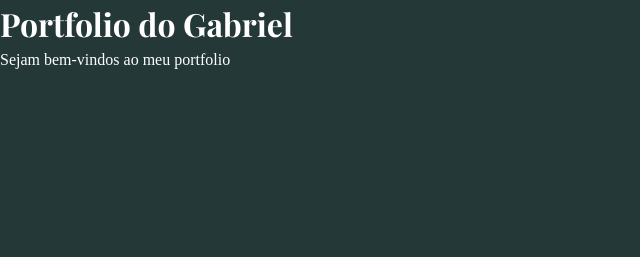
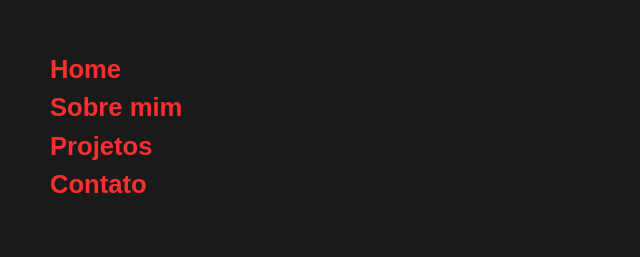
Before and after one commit to Posselinha/portfolio, a plain HTML site: page index.html in a window 1280 px wide. Shown: the whole page, without its empty margins (0-640 px from the left). Drawn offline with nearby package versions, Linux system fonts and the light colour scheme; a web font is replaced by a local one.

Commit message:
redefinição das cores e estilização do projeto da navbar

```diff
--- a/css/base/typography.css
+++ /dev/null
@@ -1,22 +0,0 @@
-@import url('https://fonts.googleapis.com/css2?family=Bungee+Spice&family=Playfair+Display:ital,wght@0,400..900;1,400..900&family=Roboto:ital,wght@0,100;0,300;0,400;0,500;0,700;0,900;1,100;1,300;1,400;1,500;1,700;1,900&display=swap');
-
-:root {
-    --font-heading: "Playfair Display", serif;
-    --font-body:    "Lora", serif;
-    --font-accent:  "Source Sans 3", sans-serif;
-}
-
-body {
-    font-family: var(--font-body);
-    font-weight: 400;
-}
-
-h1 {
-    font-family: var(--font-heading);
-    font-weight: 700;
-}
-
-nav, button {
-    font-family: var(--font-accent);
-    font-weight: 600;
-}
--- a/css/main.css
+++ /dev/null
@@ -1,7 +0,0 @@
-/* Import base styles */
-@import "base/reset.css";
-@import "base/typography.css";
-@import "base/base.css";
-
-/* Import utilities */
-@import "./utilities/variables.css";
--- a/css/utilities/variables.css
+++ /dev/null
@@ -1,31 +0,0 @@
-:root {
-    /* Primary Colors */
-    --primary-accent:   #B1FA63; /* buttons, highlights, links */
-    --secondary-accent: #FE7733; /* call-to-action, hover states */
-    --tertiary-accent:  #B2A1FF; /* subtle highlights, borders */
-    --primary-bg:       #243837; /* Primary background or dark text */
-    --secondary-bg:     #D1D1D1; /* secondary backgrounds, dividers*/
-    --primary-white:    #FFFFFF; /* Background, text on dark backgrounds */
-
-    /* Variations and Shades */
-    --shade-primary-accent:   #8ACB4F; /* Hover state for lime green buttons or icons */
-    --shade-primary-bg:       #4A6B6A; /* Secondary dark background or muted text */
-    --shade-primary-white:    #F5F5F5; /* Subtle background for sections */
-    --shade-secondary-accent: #D15F2B; /* Hover or active state for orange elements */
-    --shade-tertiary-accent:  #D0C7FF; /* Background for cards or subtle highlights */
-    --shade-secondary-bg:     #A8A8A8; /* Text or borders on light backgrounds */
-
-    /* Analogous and Complementary */
-    --analog-primary-accent:   #99E6B3; /* Fresh accent for backgrounds or icons */
-    --compl-secondary-accent:  #3F5D7D; /* Professional text or button color */
-    --compl-primary-accent:    #FFB1C8; /* Playful accent for highlights or links */
-    --analog-secondary-accent: #FFC107; /* Warm accent for emphasis or alerts */
-    --analog-tertiary-accent:  #8A80D1; /* Subtle hover state or secondary buttons */
-    --darker-secondary-bg:     #333333; /* Dark text or shadow effects */
-
-    /* Feedback and States */
-    --success:  #28A745; /* Success messages or confirmation buttons */
-    --alert:    #DC3545; /* Error messages or alerts */
-    --warning:  #FFC107; /* Warnings or caution states */
-    --disabled: #6C757D; /* Disabled buttons or inactive elements */
-}
--- a/index.html
+++ b/index.html
@@ -3,11 +3,39 @@
 <head>
     <meta charset="UTF-8">
     <meta name="viewport" content="width=device-width, initial-scale=1.0">
-    <link rel="stylesheet" href="./css/main.css">
-    <title>Document</title>
+    <meta name="description" content="Portfolio de Gabriel Possela. Entre no meu portfolio e venha conhecer meus projetos.">
+    <meta name="keywords" content="web development, programming, portfolio, Gabriel Possela, website services">
+    <meta name="author" content="Gabriel Possela">
+
+    <meta property="og:title" content="Gabriel Possela | Portfolio">
+    <meta property="og:description" content="Venha conhecer o Portfolio de Gabriel Possela. Programador FullStack voltado para desenvolvimento web.">
+    <meta property="og:url" content="https://gabrielpossela.com.br">
+    <meta property="og:type" content="website">
+
+    <link rel="canonical" href="https://gabrielpossela.com.br">
+    <link rel="stylesheet" href="./src/assets/css/main.css">
+    <!-- <link rel="icon" type="image/png" href="./assets/images/icons/favicon.ico"> -->
+
+    <title>Gabriel Possela</title>
 </head>
 <body>
-    <h1>Portfolio do Gabriel</h1>
-    <p>Sejam bem-vindos ao meu portfolio</p>
+    <header>
+
+    </header>
+    <main>
+        <nav>
+            <ul class="sNav">
+                <li class="sNav-item"><a href="#">Home<span></span></a></li>
+                <li class="sNav-item"><a href="#">Sobre mim<span></span></a></li>
+                <li class="sNav-item"><a href="#">Projetos<span></span></a></li>
+                <li class="sNav-item"><a href="#">Contato<span></span></a></li>
+            </ul>
+        </nav>
+    </main>
+
+    <footer>
+
+    </footer>
+    <script src="js/index.js"></script>
 </body>
 </html>
--- a/css/base/base.css
+++ b/src/assets/css/base/base.css
@@ -21,9 +21,10 @@ img {
 a {
     color: var(--primary-accent);
     text-decoration: none;
+    transition: color 0.1s linear;
 }
 
 a:hover {
-    color: var(--secondary-accent);
+    color: var(--analog-primary-accent);
     text-decoration: underline;
 }
--- a/css/base/reset.css
+++ b/src/assets/css/base/reset.css
@@ -6,7 +6,7 @@
 
 html {
     box-sizing: border-box;
-    font-size: 100%;
+    font-size: 16px;
 }
 
 ul, ol {
--- /dev/null
+++ b/src/assets/css/base/typography.css
@@ -0,0 +1,22 @@
+@import url('https://fonts.googleapis.com/css2?family=Manrope:wght@200..800&family=Space+Grotesk:wght@300..700&display=swap');
+
+:root {
+    --font-heading: "Space Grotesk", sans-serif;
+    --font-body:    "Manrope", sans-serif;
+    --font-accent:  "Source Sans 3", sans-serif;
+}
+
+body {
+    font-family: var(--font-body);
+    font-weight: 400;
+}
+
+h1 {
+    font-family: var(--font-heading);
+    font-weight: 700;
+}
+
+nav, button {
+    font-family: var(--font-accent);
+    font-weight: 600;
+}
--- /dev/null
+++ b/src/assets/css/components/navbar.css
@@ -0,0 +1,42 @@
+@keyframes wiggle {
+    50% {
+        transform: rotate(-15deg);
+    }
+}
+
+.sNav{
+    margin: 50px;
+    display: inline-flex;
+    flex-direction: column;
+}
+
+.sNav-item {
+    display: inline-block;
+}
+
+.sNav-item span{
+    display: block;
+    position: absolute;
+    width: 4rem;
+    height: 2rem;
+    z-index: -1;
+    top: 5px;
+    left: calc(50% - 2rem);
+    clip-path: polygon(0% 0%, 90% 0%, 100% 70%, 20% 100%);
+}
+
+.sNav-item a {
+    position: relative;
+    font-size: 1.6rem;
+    z-index: 1;
+}
+
+.sNav-item a:hover span, .sNav-item a:focus span {
+    background-color: var(--compl-primary-accent);
+    border: 1px solid var(--darker-secondary-bg);
+    animation: 1.5s wiggle infinite;
+}
+
+.sNav-item a:hover {
+    text-decoration: none;
+}
--- /dev/null
+++ b/src/assets/css/main.css
@@ -0,0 +1,13 @@
+/* Import base styles */
+@import "base/reset.css";
+@import "base/typography.css";
+@import "base/base.css";
+
+/* Import components styles */
+@import "components/navbar.css";
+
+/* Import utilities */
+@import "./utilities/variables.css";
+
+/* Import pages */
+@import "./pages/index.css";
--- /dev/null
+++ b/src/assets/css/utilities/variables.css
@@ -0,0 +1,31 @@
+:root {
+    /* Primary Colors */
+    --primary-accent:   #FF2E2E; /* Vibrant red for buttons, highlights, links */
+    --secondary-accent: #FFD700; /* Gold for call-to-action, hover states */
+    --tertiary-accent:  #1E90FF; /* Electric blue for subtle highlights, borders */
+    --primary-bg:       #1A1A1A; /* Deep black for primary background or dark text */
+    --secondary-bg:     #E0E0E0; /* Light gray for secondary backgrounds, dividers */
+    --primary-white:    #FFFFFF; /* Pure white for backgrounds, text on dark backgrounds */
+
+    /* Variations and Shades */
+    --shade-primary-accent:   #CC2525; /* Darker red for hover states on buttons or icons */
+    --shade-primary-bg:       #333333; /* Muted black for secondary dark backgrounds or text */
+    --shade-primary-white:    #F8F8F8; /* Off-white for subtle section backgrounds */
+    --shade-secondary-accent: #CCAC00; /* Darker gold for hover or active states */
+    --shade-tertiary-accent:  #4682B4; /* Steel blue for card backgrounds or subtle highlights */
+    --shade-secondary-bg:     #B0B0B0; /* Mid-gray for text or borders on light backgrounds */
+
+    /* Analogous and Complementary */
+    --analog-primary-accent:   #FF6666; /* Softer red for backgrounds or icons (analogous to primary red) */
+    --compl-secondary-accent:  #4682B4; /* Deep blue as a professional complementary color for text/buttons */
+    --compl-primary-accent:    #00CED1; /* Cyan as a playful complementary accent for links/highlights */
+    --analog-secondary-accent: #FFA500; /* Orange for warm emphasis or alerts (analogous to gold) */
+    --analog-tertiary-accent:  #00B7EB; /* Bright cyan for hover states or secondary buttons */
+    --darker-secondary-bg:     #262626; /* Near-black for dark text or shadow effects */
+
+    /* Feedback and States */
+    --success:  #32CD32; /* Lime green for success messages (inspired by positive UI feedback) */
+    --alert:    #FF2E2E; /* Same as primary red for error messages or alerts (consistent with danger theme) */
+    --warning:  #FFA500; /* Orange for warnings or caution states (matches analogous accent) */
+    --disabled: #696969; /* Dim gray for disabled buttons or inactive elements (muted, non-intrusive) */
+}
```
Also changed, not shown: src/assets/css/pages/index.css (added), src/js/index.js (added).
